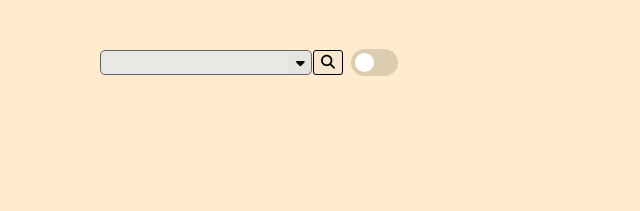
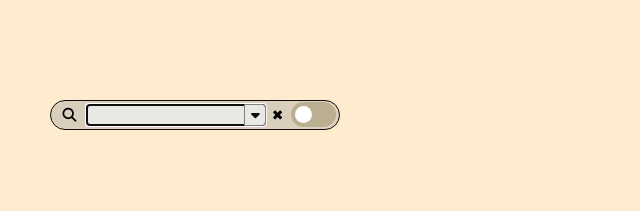
Before and after one commit to ddcroft73/search-and-save, a plain HTML site: page index.html in a window 1280 px wide. Shown: the whole page, without its empty margins (0-640 px from the left). Drawn offline with Linux system fonts and the light colour scheme.

Commit message:
Made a lot of changes to the apperance. Loooks a bit more modern, though still not happy wth the slider.

```diff
--- a/index.html
+++ b/index.html
@@ -13,25 +13,20 @@
 
 
     <div class="component-container">
+        <div class="search"><button class="button" id="submit"><i class="fa-sharp fa-solid fa-magnifying-glass"></i></button></div>
+
         <div class="component">
             <input class="text" id="text">
-            <button class="button" id="submit"><i class="fa-sharp fa-solid fa-magnifying-glass"></i></button>
-            <div class="save">
-
-                <label class="switch" for="checkbox">
-                    <input type="checkbox" id="checkbox">
-                    <div class="slider round"></div>
-                </label>
-
-            </div>
             <div class="expand" id="expand">
                 <i class="fa-sharp fa-solid fa-caret-down"></i>
             </div>
-
-            <div class="clear" id="clear">
-                X
-            </div>
-
+        </div>
+        <div class="delete"><button class="button" id="delete">&#x2716;</button></div>
+        <div class="save">
+            <label class="switch" for="checkbox">
+                <input type="checkbox" id="checkbox">
+                <div class="slider round"></div>
+            </label>
         </div>
         <div class="menu-container">
             <div class="menu" id="menu"></div>
@@ -39,7 +34,6 @@
     </div>
 
 
-<div class="component-container"></div>
     <script src="widget.js"></script>
     </body>
 </html>
--- a/style.css
+++ b/style.css
@@ -60,52 +60,74 @@ body {
 
 .component-container {
     position: fixed;
-    top: 50px;
-    left: 100px;
+    left: 50px;
+    top: 100px;
+    display: flex;
+    width: 290px;
     /* Change this */
     font-size: 14px;
     font-family: 'Lucida Sans', 'Lucida Sans Regular', 'Lucida Grande', 'Lucida Sans Unicode', Geneva, Verdana, sans-serif;
-    border: 0px solid rgb(26, 24, 24);
-    background-color: rgba(255,235,205, 0.3);
-    border-radius: 5px;
-    height: 27px;
+    border: 1px solid rgb(13, 13, 13);
+    background-color: rgba(168, 168, 162, 0.4);
+    border-radius: 15px;
+    height: 30px;
+    padding: 2px;
 }
 .component {
     display: flex;
-    justify-content: flex-end;
-    align-items: center;
-    width: 295px;
+    width: 180px;
     height: 25px;
     margin: 0px;
     background-color: rgba(250,235,215, 0.3);
     color: rgb(128, 120, 120);
-    text-align: center;
-    content: 'main';
-    border: 0px solid black;
 
+    border: 1px solid rgb(224, 202, 202);
     /*box-shadow: 2px 2px 10px 0px rgba(0, 0, 0, .3);*/
 }
 
+.search {
+    min-width: 25px;
+    border: 0px solid black;
+    margin-right: 7px;
+}
+
+.delete {
+    border: 0px solid black;
+    border-bottom-right-radius: 8px;
+    border-top-right-radius: 8px;
+}
+
+#delete {
+    border: 0px solid black;
+        width: 25px;
+        height: 24px;
+        background-color: rgba(193, 196, 195, 0.1);
+        cursor: pointer;
+        border-bottom-right-radius: 15px;
+        border-top-right-radius: 15px;
+
+
+}
+
 .text {
-    border-radius: 5px;
     border: 1px solid rgb(99, 97, 97);
-    margin: 0px;
-    height: 25px;
-    width: 215px;
-    padding-left: 8px;
-    background-color:rgb(234, 232, 228)
+    margin-top: 0px;
+    height: 22px;
+    width: 180px;
+    padding-left: 4px;
+    background-color:rgb(234, 232, 228);
+    border-radius: 3px;
     /*transition: width .5s;*/
 }
 
-.button {
-    margin-right: 0px;
-    margin-left: 1px;
-    border: 1px solid black;
-    border-radius: 3px;
-    width: 30px;
-    height: 25px;
+#submit {
+    border: 0px solid black;
+    width: 33px;
+    height: 24px;
     background-color: rgba(193,196,195,0.1);
     cursor: pointer;
+    border-bottom-left-radius: 15px;
+    border-top-left-radius: 15px;
 }
 
 
@@ -116,19 +138,20 @@ body {
 .expand {
     visibility: visible;
     position: relative;
-    left: -72px;
-    top: 5px;
+    left: -22px;
+    top: 0px;
     width:22px;
 
-    height: 21px;
-    padding-left: 1px;
+    height: 22px;
+    padding-left: 6px;
+    padding-right: 6px;
     padding-bottom: 10px;
     margin-bottom:8px;
-    border: 0px solid gray;
+    border: 1px solid gray;
     border-bottom-right-radius: 4px;
     border-top-right-radius: 4px;
     color:rgb(12, 12, 12);
-    background-color: rgba(193, 196, 195, 0.1);
+    background-color: rgb(234, 232, 228);
 }
 
 .clear {
@@ -157,8 +180,8 @@ body {
 }
 
 input[type="checkbox"] {
-    margin-left: 15px;
-    margin-top: 4px;
+    margin-left: 0px;
+    margin-top: 0px;
     opacity: 5;
     height: 18px;
     width: 18px;
@@ -177,8 +200,8 @@ input[type="checkbox"] {
     position: relative;
     overflow: auto;
 
-    top: 1px;
-    left: -15x;
+    top: 23px;
+    left: -221px;
     z-index: 1;
     width: 215px;
     height: 133px; /* max height 125px*/
@@ -227,12 +250,14 @@ input[type="checkbox"] {
 /* checkbox styling */
 
 .switch {
-    margin-left: 8px;
+    margin-left: 1px;
     margin-top: -1px;
     display: inline-block;
-    height: 27px;
+    height: 25px;
     position: relative;
-    width: 47px;
+    width: 45px;
+    border: 0px solid black;
+    border-radius: 15px;
 }
 
 .switch input {
@@ -240,7 +265,7 @@ input[type="checkbox"] {
 }
 
 .slider {
-    background-color: rgba(187, 175, 146, 0.5);
+    background-color: rgba(187, 175, 146, 075);
     bottom: 0;
     cursor: pointer;
     left: 0;
@@ -254,19 +279,19 @@ input[type="checkbox"] {
     background-color: #fff;
     bottom: 4px;
     content: "";
-    height: 19px;
+    height: 17px;
     left: 4px;
     position: absolute;
     transition: .4s;
-    width: 19px;
+    width: 17px;
 }
 
 input:checked+.slider {
-    background-color: #415ea6;
+    background-color: #1f3771;
 }
 
 input:checked+.slider:before {
-    transform: translateX(21px);
+    transform: translateX(19px);
 }
 
 .slider.round {
--- a/widget.js
+++ b/widget.js
@@ -19,7 +19,7 @@ class SearchAndSave {
 // cjange the name from save
         this.saveCheck = document.querySelector("#checkbox");
         this.component = document.querySelector(".component");
-        this.clearButton = document.querySelector("#clear");
+        this.clearButton = document.querySelector("#delete");
 
         this.textBox.addEventListener("click", () => {
             this.viewMenu(false);
@@ -41,9 +41,20 @@ class SearchAndSave {
         // show the clear button when needed
         this.textBox.addEventListener("keydown", (e) => {
             if (this.textBox.value.length >= 3) {
-                this.showClearButton(true);
+              //  this.showClearButton(true);
             } else if (this.textBox.value.length <= 1) {
-                this.showClearButton(false);
+              //  this.showClearButton(false);
+            }
+
+            console.log(e);
+            if (e.key === "ArrowDown") {
+                this.viewMenu(true);
+            }
+            if (e.key === "Enter") {
+                if (this.textBox.value !== "") {
+                    const click = new Event("click");
+                    this.searchButton.dispatchEvent(click);
+                }
             }
         });
 
@@ -73,7 +84,7 @@ class SearchAndSave {
 
         this.clearButton.addEventListener("click", () => {
             this.textBox.value = "";
-            this.showClearButton(false);
+           // this.showClearButton(false);
         });
 
         // hide menu when clicked outside component
@@ -268,6 +279,7 @@ class SearchAndSave {
             console.log(menuItems[i].text);
             this.addToMenu(menuItems[i], menuItems[i].itemID);
         }
+        this.textBox.focus();
     };
 
     // add the item as on object with the ID to find it by, if the location name
```
